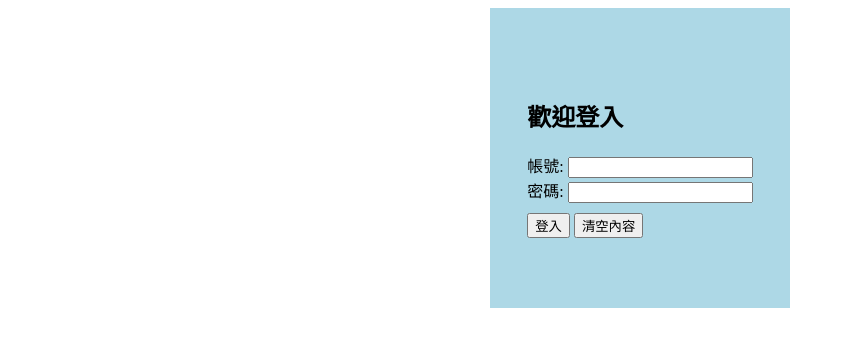
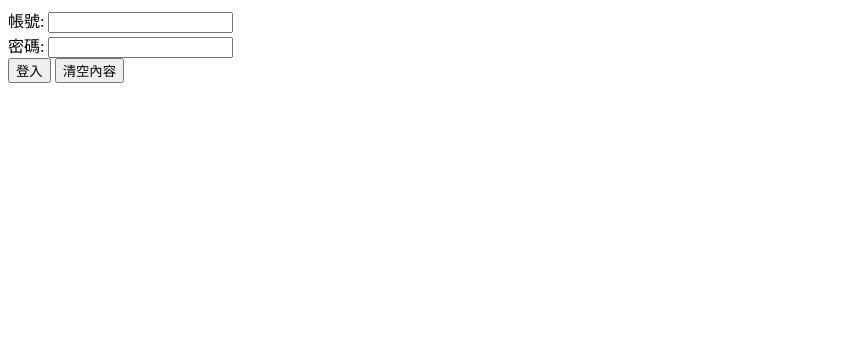
Before and after one commit to doris2678/myphp2, a PHP site: page /login.php in a window 1280 px wide. Shown: the top 347 px of the page, without its empty margins (0-845 px from the left). Run offline with PHP 8.4, Linux system fonts and the light colour scheme.

Commit message:
20250518 重貼

```diff
--- a/login.php
+++ b/login.php
@@ -1,58 +1,25 @@
-<?php
-  session_start();
-?>
-
 <!DOCTYPE html>
-<html lang="zh-Hant">
+<html lang="en">
 <head>
     <meta charset="UTF-8">
     <meta name="viewport" content="width=device-width, initial-scale=1.0">
     <title>會員登入</title>
-  <style>
-    .container {
-      width: 300px;
-      height: 300px;
-      display: flex;
-      flex-direction: column;
-      justify-content: center;
-      align-items: center;
-      background-color: lightblue;
-      margin: auto;
-    }
-    .button-group {
-      margin-top: 10px;
-    }
-  </style>
 </head>
 <body>
-
-<?php
-  if (isset($_GET['login']) && $_GET['login'] == 1) {
-    echo "<p style='color:red; text-align:center;'>請先登入才能使用系統功能。</p>";
-  }
-
-  if (isset($_GET['error']) && $_GET['error'] == 1) {
-    echo "<p style='color:red; text-align:center;'>帳號或密碼錯誤！</p>";
-  }
-?>
-
-<div class="container">
-  <form action="check.php" method="post">
-    <h2>歡迎登入</h2>
+    <form action="check.php" method='post'>
         <div>
             <label for="acc">帳號:</label>
-      <input type="text" name="acc" required>
+            <input type="text" name="acc" step="0.01" min="0" required>
         </div>
         <div>
             <label for="pw">密碼:</label>
-      <input type="password" name="pw" required>
+            <input type="text" name="pw">
         </div>
-    <div class="button-group">
+
         <input type="submit" value="登入">
         <input type="reset" value="清空內容">
-    </div>
     </form>
-</div>
+
 
 </body>
 </html>
```
Also changed, not shown: calendar.php (+3 -6 lines), check.php (+5 -18 lines). Lines whose indentation alone changed are shown as unchanged.
